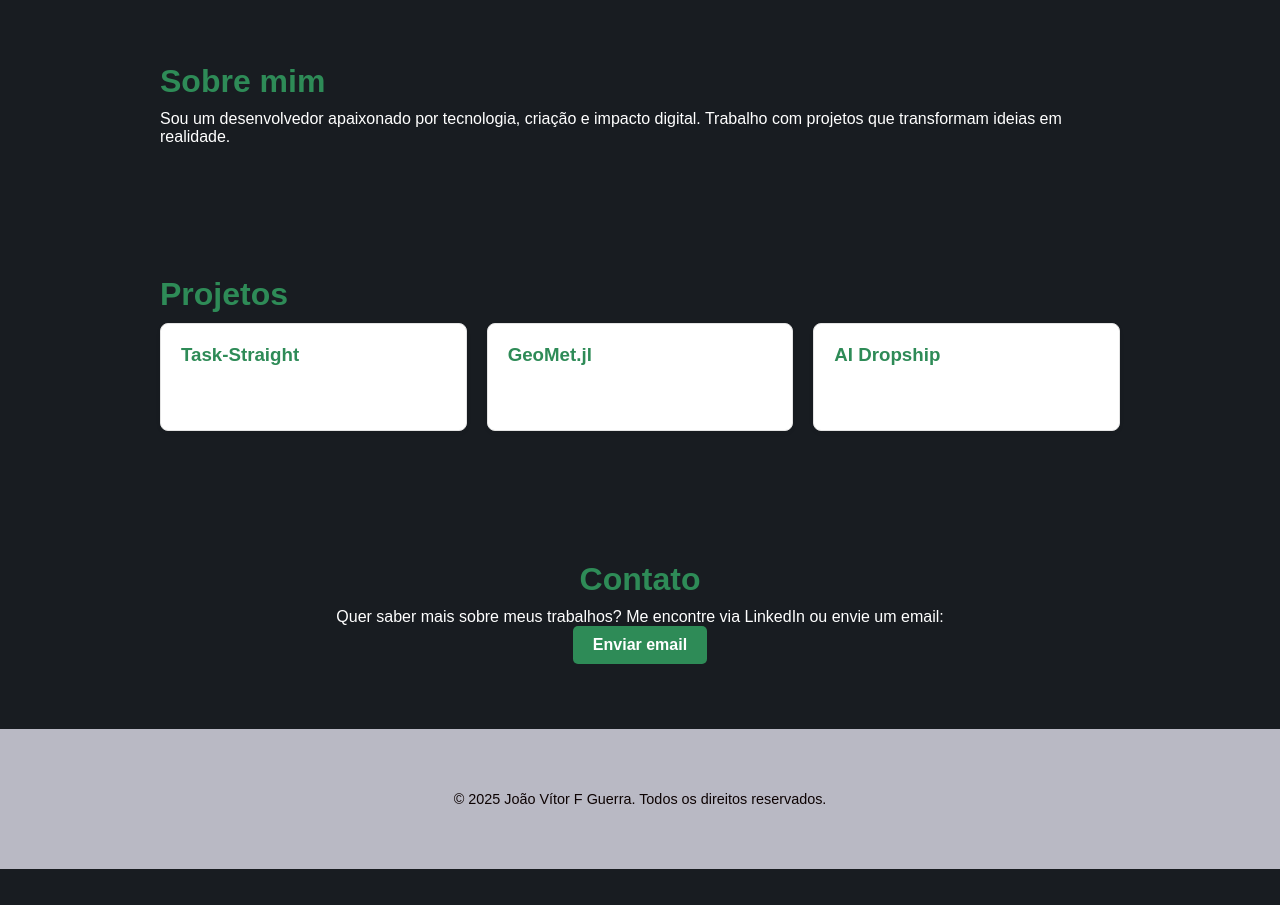
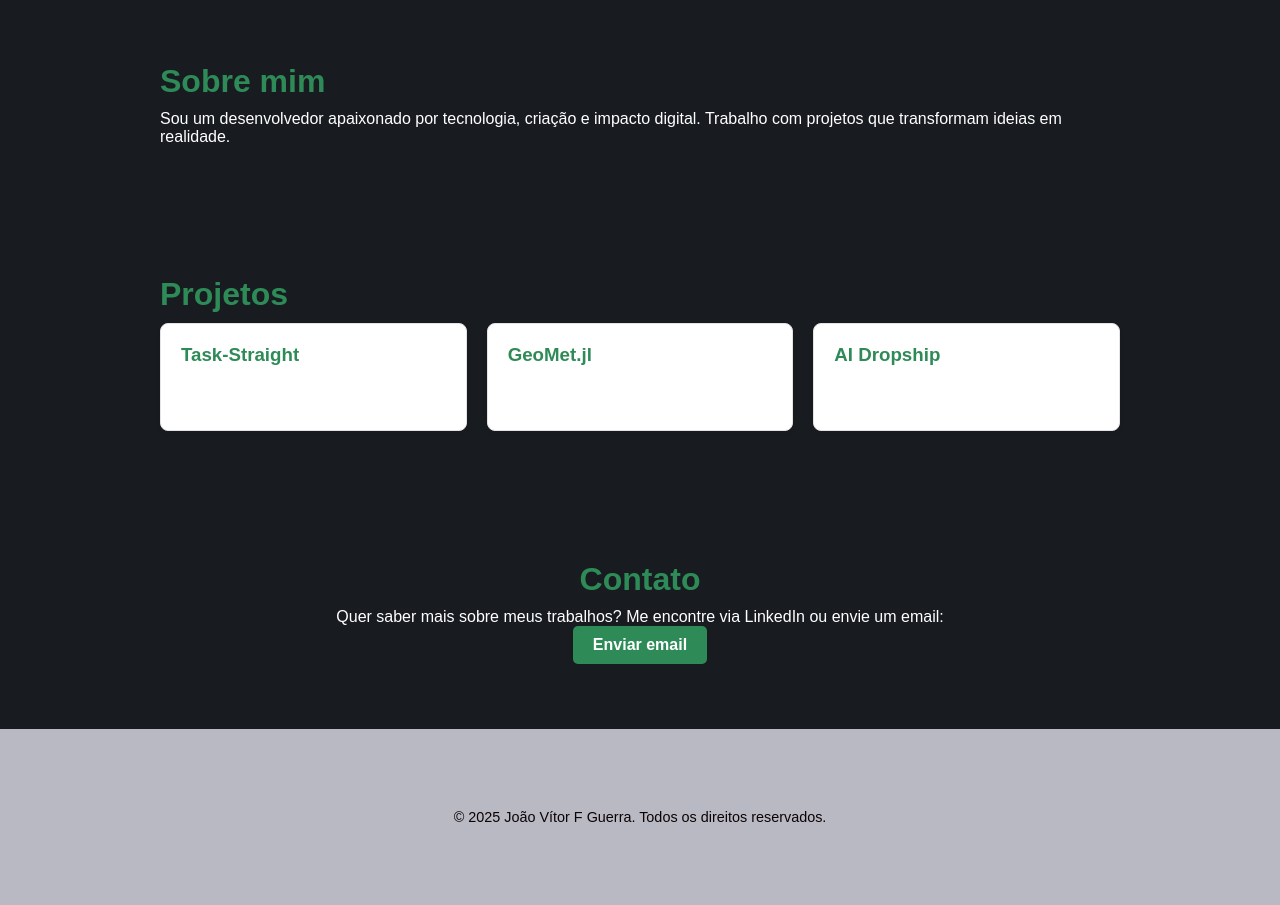
Before and after one commit to JoaoVGuerra06/Curriculojv, a plain HTML site: page index.html in a window 1280 px wide. Shown: the part 492-1397 px from the top of the page. Before the commit the page ends 1361 px from the top, so only its background shows below. Drawn offline with Linux system fonts and the light colour scheme; a web font is replaced by a local one.

Commit message:
Atualizar o style.css

```diff
--- a/style.css
+++ b/style.css
@@ -108,7 +108,7 @@ footer {
   background: #b9b9c4;
   color: #0d0303;
   text-align: center;
-  padding: 2px 0;
+  padding: 20px 0;
   font-size: 0.9rem;
 }
 
```
